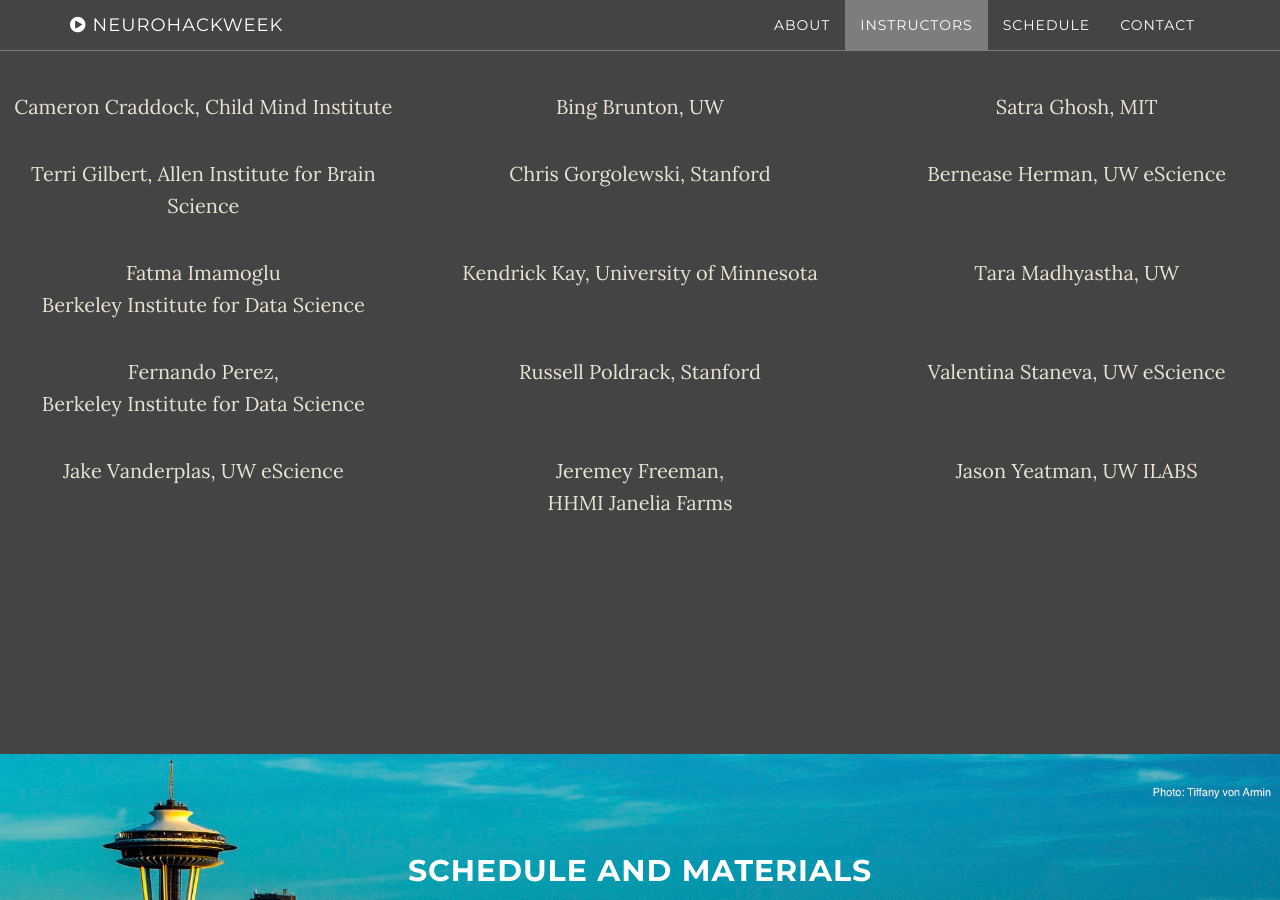
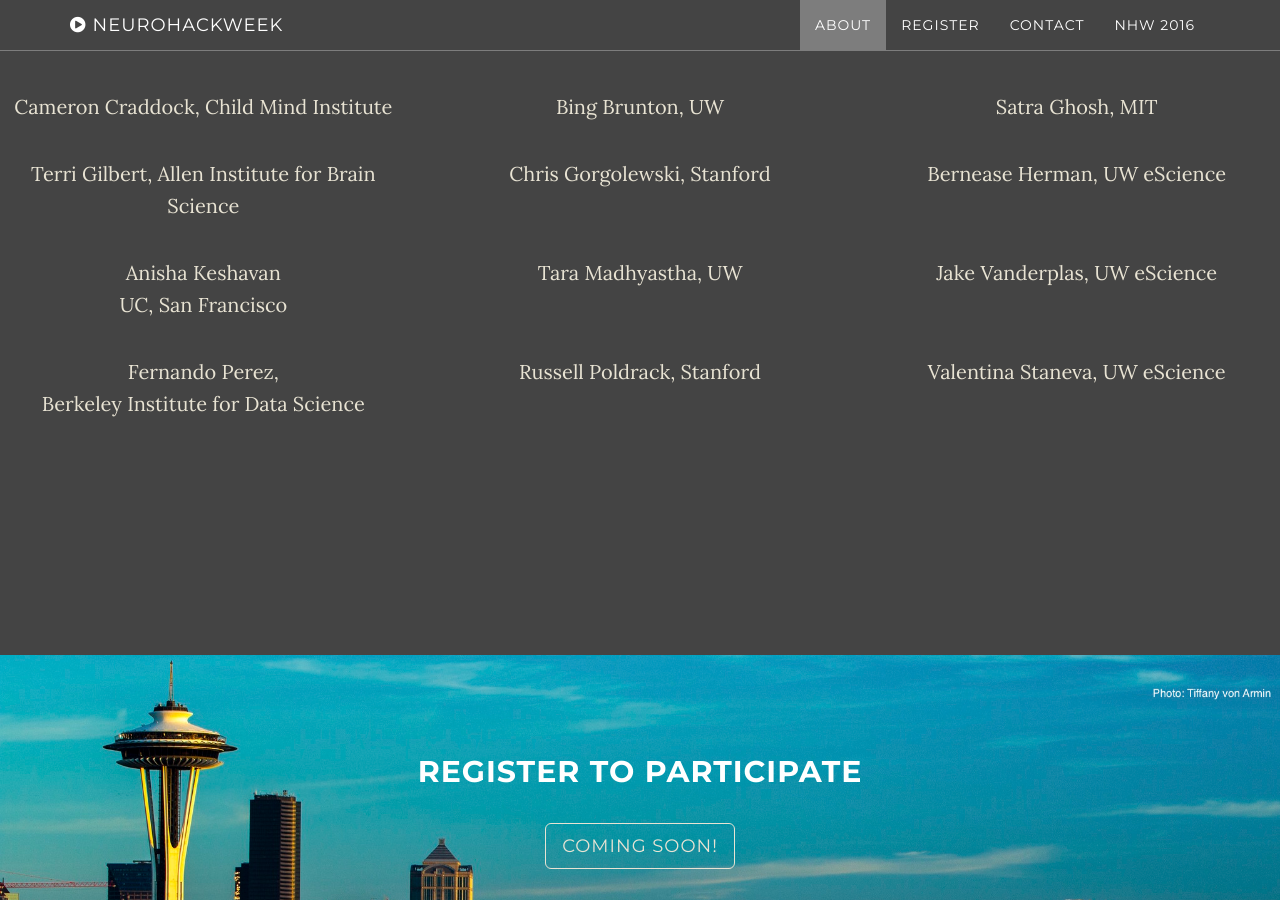
Before and after one commit to neurohackweek/neurohackweek.github.io, a Jekyll site: the page built from index.html, in a window 1280 px wide and 900 px high, scrolled down 1805 px. Built offline with Jekyll 4.4.1, drawn with Linux system fonts in a browser that asks for light colours; some of the changed text lies outside the part shown.

Commit message:
Prep for 2017.

```diff
--- a/_includes/download.html
+++ b/_includes/download.html
@@ -1,10 +1,10 @@
     <!-- Download Section -->
-    <section id="schedule" class="content-section text-center">
+    <section id="register" class="content-section text-center">
         <div class="download-section">
             <div class="container">
                 <div class="col-lg-8 col-lg-offset-2">
-                    <h2>Schedule and materials<h2>
-                      <a href="http://neurohackweek.github.io/nhw2016" class="btn btn-default btn-lg">NHW 2016</a>
+                    <h2>Register to participate<h2>
+                      <a href="https://neurohackweek.github.io/" class="btn btn-default btn-lg">Coming soon!</a>
                 </div>
             </div>
         </div>
--- a/_includes/header.html
+++ b/_includes/header.html
@@ -7,7 +7,7 @@
                         <h1 class="brand-heading">Neurohackweek</h1>
                         <p class="intro-text"><h2>Summer school for neuroimaging and data science</h2></p>
                         <p>University of Washington eScience Institute</p>
-                        <p>September 5th-9th, 2016</p>
+                        <p>September 4th-8th, 2017</p>
                         <a href="#about" class="btn btn-circle page-scroll">
                             <i class="fa fa-angle-double-down animated"></i>
                         </a>
--- a/_includes/instructors.html
+++ b/_includes/instructors.html
@@ -36,14 +36,13 @@
 
         <div class="row">
           <div class="col-md-4">
-            <p><a href="http://bids.berkeley.edu/people/fatma-imamoglu">Fatma Imamoglu <br> Berkeley Institute for Data Science</a></p>
+            <p><a href="http://bids.berkeley.edu/people/fatma-imamoglu">Anisha Keshavan <br> UC, San Francisco</a></p>
           </div>
           <div class="col-md-4">
-                <p><a href="http://cvnlab.net/home.shtml">Kendrick Kay, University of Minnesota</a></p>
+            <p><a href="http://ibic.washington.edu/madhyastha">Tara Madhyastha, UW</a></p>
           </div>
-
-          <div class="cold-md-4">
-            <p><a href="http://ibic.washington.edu/madhyastha">Tara Madhyastha, UW</a></p>
+          <div class="col-md-4">
+                <p><a href="http://staff.washington.edu/jakevdp/">Jake Vanderplas, UW eScience</a></p>
           </div>
         </div>
 
@@ -59,16 +58,4 @@
               </a></p>
         </div>
       </div>
-
-      <div class="row">
-        <div class="col-md-4">
-              <p><a href="http://staff.washington.edu/jakevdp/">Jake Vanderplas, UW eScience</a></p>
-        </div>
-        <div class="col-md-4">
-          <p><a href="">Jeremey Freeman, <br> HHMI Janelia Farms</a></p>
-        </div>
-        <div class="col-md-4">
-          <p><a href="http://depts.washington.edu/bdelab/">Jason Yeatman, UW ILABS</a></p>
-        </div>
-    </div>
     </section>
--- a/_includes/nav.html
+++ b/_includes/nav.html
@@ -21,14 +21,15 @@
                         <a class="page-scroll" href="#about">About</a>
                     </li>
                     <li>
-                        <a class="page-scroll" href="#instructors">Instructors</a>
-                    </li>
-                      <li>
-                        <a class="page-scroll" href="#schedule">Schedule</a>
+                        <a class="page-scroll" href="#register">Register</a>
                     </li>
                     <li>
                         <a class="page-scroll" href="#contact">Contact</a>
                     </li>
+                    <li>
+                        <a class="page-scroll" href="https://neurohackweek.github.io/nhw2016/">NHW 2016</a>
+                    </li>
+
                 </ul>
             </div>
             <!-- /.navbar-collapse -->
--- a/_includes/schedule.html
+++ b/_includes/schedule.html
@@ -1,6 +1,4 @@
     <!-- Section -->
-
-
 
     <section id="schedule" class="container content-section text-center">
       <div class="table">
```
